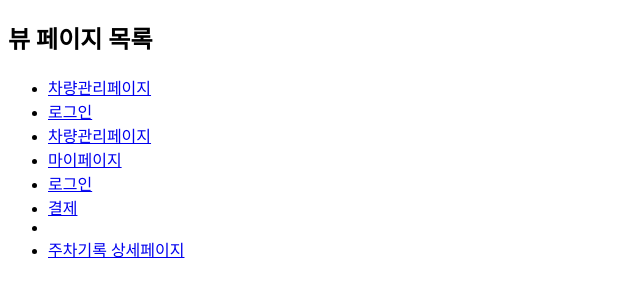
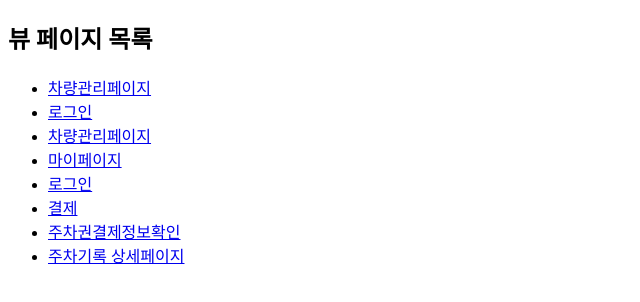
Before and after one commit to Dianuma/DashBoard, a plain HTML site: page index.html in a window 1280 px wide. Shown: the whole page, without its empty margins (0-640 px from the left). Drawn offline with Linux system fonts and the light colour scheme.

Commit message:
주차권결제정보확인 텍스트 수정

```diff
--- a/index.html
+++ b/index.html
@@ -19,7 +19,7 @@
 
 
 
-      <li><a href="checkticketpayment.html"></a></li>
+      <li><a href="checkticketpayment.html">주차권결제정보확인</a></li>
       <li><a href="parkingdetailpage.html">주차기록 상세페이지</a></li>
 
     </ul>
```
